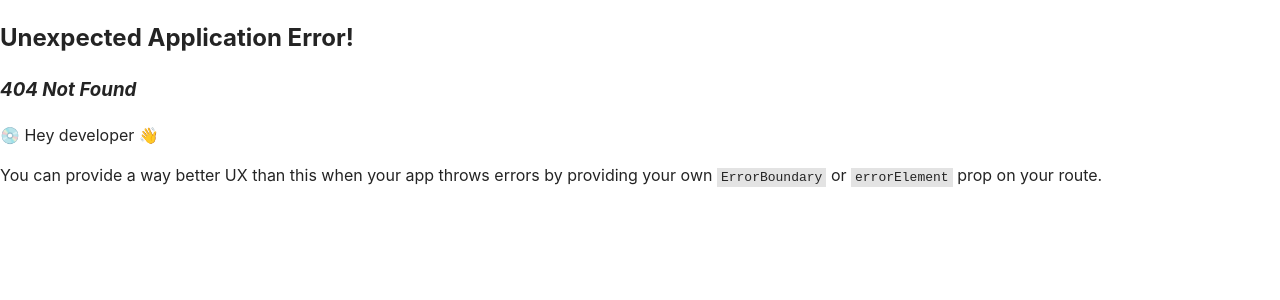
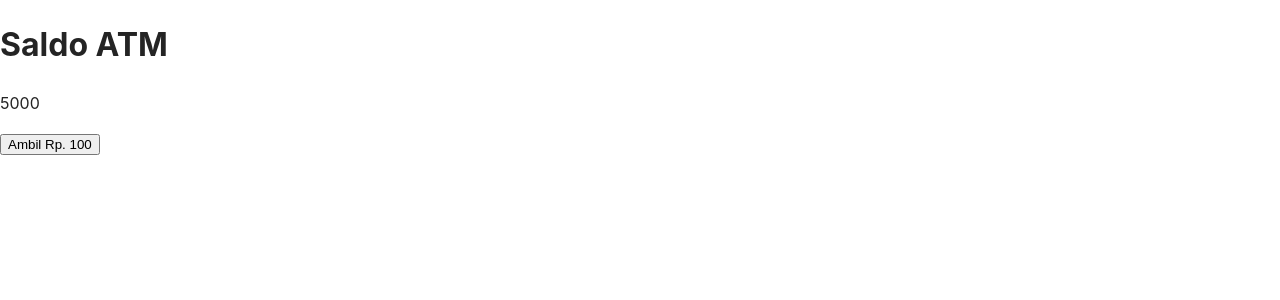
Before and after one commit to arizkyana/digistar-fe-2024, a React (Vite) app: page /atm in a window 1280 px wide. Before the commit this address had no page. Shown: the top 300 px of the page. Built offline with nearby package versions, Linux system fonts and the light colour scheme.

Commit message:
feat: context simulation

```diff
--- a/src/App.jsx
+++ b/src/App.jsx
@@ -8,7 +8,7 @@ function App() {
 
   return (
     <>
-      <Heading text="Hacker Front End 8 dari Props dan beda folder" />
+      <Heading text="" />
       <div className="card">
         <button onClick={() => setCount(count + 1)}>count is {count}</button>
         <p>
--- /dev/null
+++ b/src/pages/tabungan/Atm.jsx
@@ -0,0 +1,47 @@
+import { createContext, useContext, useState } from "react";
+
+const BankReactContext = createContext({
+  uang: 0,
+});
+
+const BankReactProvider = ({ children }) => {
+  const [uang, setUang] = useState(5000);
+
+  const ambilUang = (jumlahUang) => {
+    setUang(uang - jumlahUang);
+  };
+
+  return (
+    <BankReactContext.Provider
+      value={{
+        uang,
+        ambilUang,
+      }}
+    >
+      {children}
+    </BankReactContext.Provider>
+  );
+};
+
+const Nasabah = () => {
+  const { uang, ambilUang } = useContext(BankReactContext);
+  return (
+    <div>
+      <h1>Saldo ATM</h1>
+      <p>{uang}</p>
+      <button type="button" onClick={() => ambilUang(100)}>
+        Ambil Rp. 100
+      </button>
+    </div>
+  );
+};
+
+const Atm = () => {
+  return (
+    <BankReactProvider>
+      <Nasabah />
+    </BankReactProvider>
+  );
+};
+
+export default Atm;
--- /dev/null
+++ b/src/pages/tabungan/Celengan.jsx
@@ -0,0 +1,21 @@
+import { useState } from "react";
+
+const Celengan = () => {
+  const [uang, setUang] = useState(5000);
+
+  const ambilUang = (jumlahUang) => {
+    setUang(uang - jumlahUang);
+  };
+
+  return (
+    <div>
+      <h1>Saldo Celengan</h1>
+      <p>{uang}</p>
+      <button type="button" onClick={() => ambilUang(100)}>
+        Ambil Rp. 100
+      </button>
+    </div>
+  );
+};
+
+export default Celengan;
```
Also changed, not shown: src/main.jsx (+11 -1 lines).
